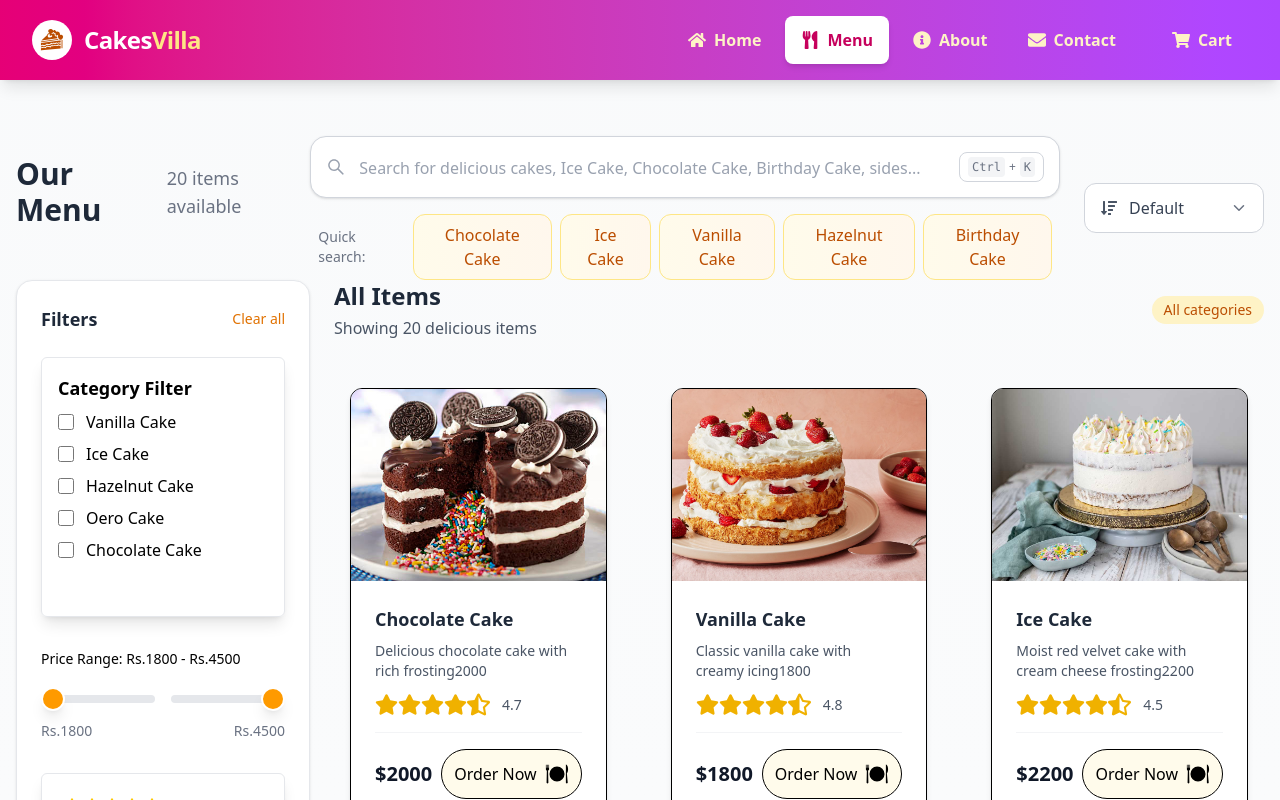
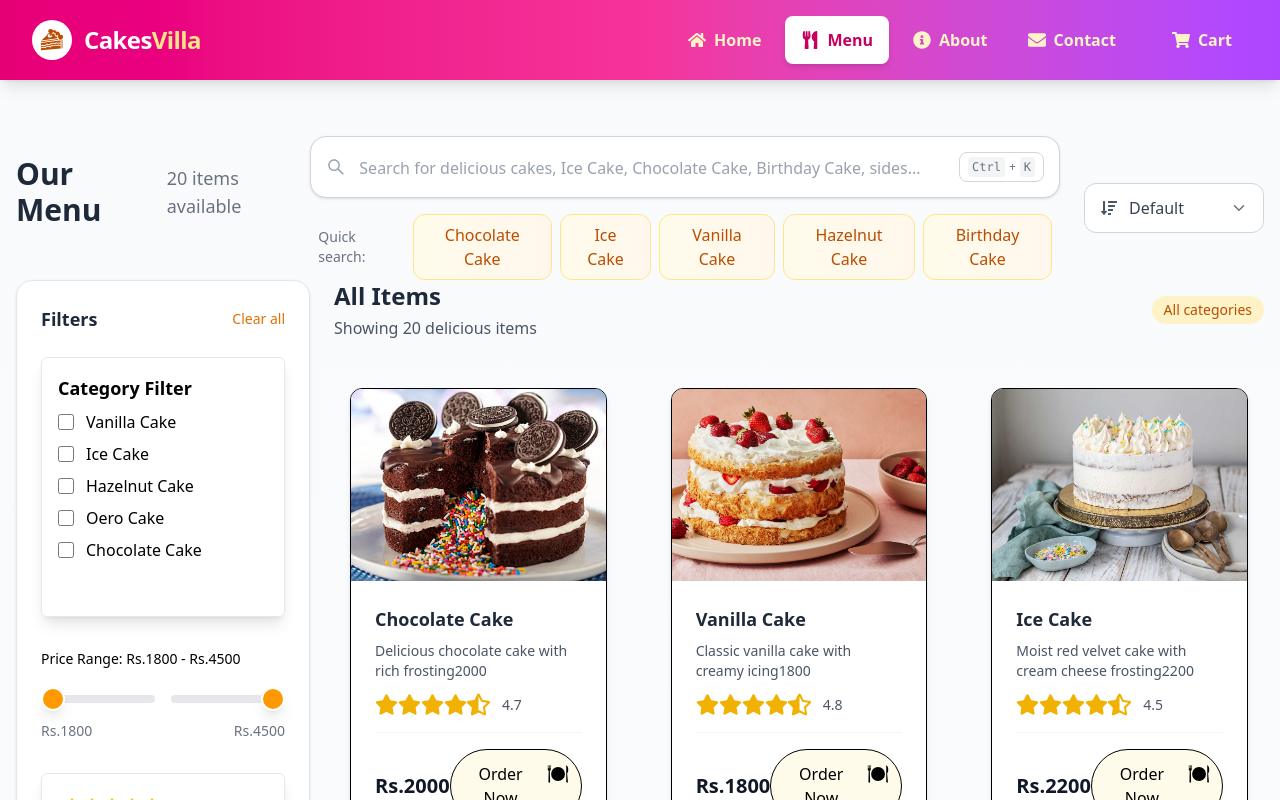
Before and after one commit to Hammad-000/cake, a React (Vite) app: page /menu in a window 1280 px wide. Shown: the top 800 px of the page. Built offline with nearby package versions, Linux system fonts and the light colour scheme.

Commit message:
remove $ add Rs.

```diff
--- a/src/components/Navbar.jsx
+++ b/src/components/Navbar.jsx
@@ -32,7 +32,7 @@ function Navbar() {
 
   return (
     <>
-      <nav className="navbar sticky top-0 z-50 bg-gradient-to-r from-pink-600 to-purple-500 p-4 shadow-lg">
+      <nav className="navbar sticky top-0 z-50 bg-gradient-to-r from-pink-600 via-pink-500 to-purple-500 p-4 shadow-lg">
         <div className="container mx-auto px-4">
           <div className="flex items-center justify-between">
             {/* Logo/Brand */}
--- a/src/components/ProductsCard.jsx
+++ b/src/components/ProductsCard.jsx
@@ -103,17 +103,17 @@ function ProductsCard({ product }) {
           <div className="flex items-center justify-between pt-4 border-t border-gray-100 mt-auto">
             <div>
               <h4 className="text-xl font-bold text-gray-900 hover:text-green-600 transition-colors duration-200">
-                ${product.price}
+               Rs.{product.price}
               </h4>
               {product.originalPrice && (
                 <p className="text-sm text-gray-500 line-through">
-                  ${product.originalPrice}
+                  Rs.{product.originalPrice}
                 </p>
               )}
             </div>
             <button
               onClick={handleAddToCart}
-              className="p-3 gap-2 border flex rounded-full bg-amber-50  hover:bg-gradient-to-br   from-pink-500 to-orange-500  cursor-pointer hover:text-white transition-all duration-300 transform hover:scale-110 ease-in-out "
+              className="p-3 gap-2 border flex rounded-full bg-amber-50  hover:bg-gradient-to-br   from-pink-500 to-purple-500  cursor-pointer hover:text-white transition-all duration-300 transform hover:scale-110 ease-in-out "
             >
               <p>Order Now</p>
               <GiMeal className="text-2xl" />
--- a/src/pages/Home.jsx
+++ b/src/pages/Home.jsx
@@ -391,7 +391,7 @@ function Home() {
                       <button >
                       < Link
                       to="/menu"
-                        className="px-6 py-2 bg-gradient-to-r from-pink-500 to-purple-500 text-white font-semibold rounded-full hover:shadow-lg transition-all duration-300 transform hover:scale-105"
+                        className="px-5 p-3 bg-gradient-to-r from-pink-500 to-purple-500 text-white font-semibold rounded-full hover:shadow-lg transition-all duration-300 transform hover:scale-105"
                       >
                        Got To Menu
                     </Link>
```
